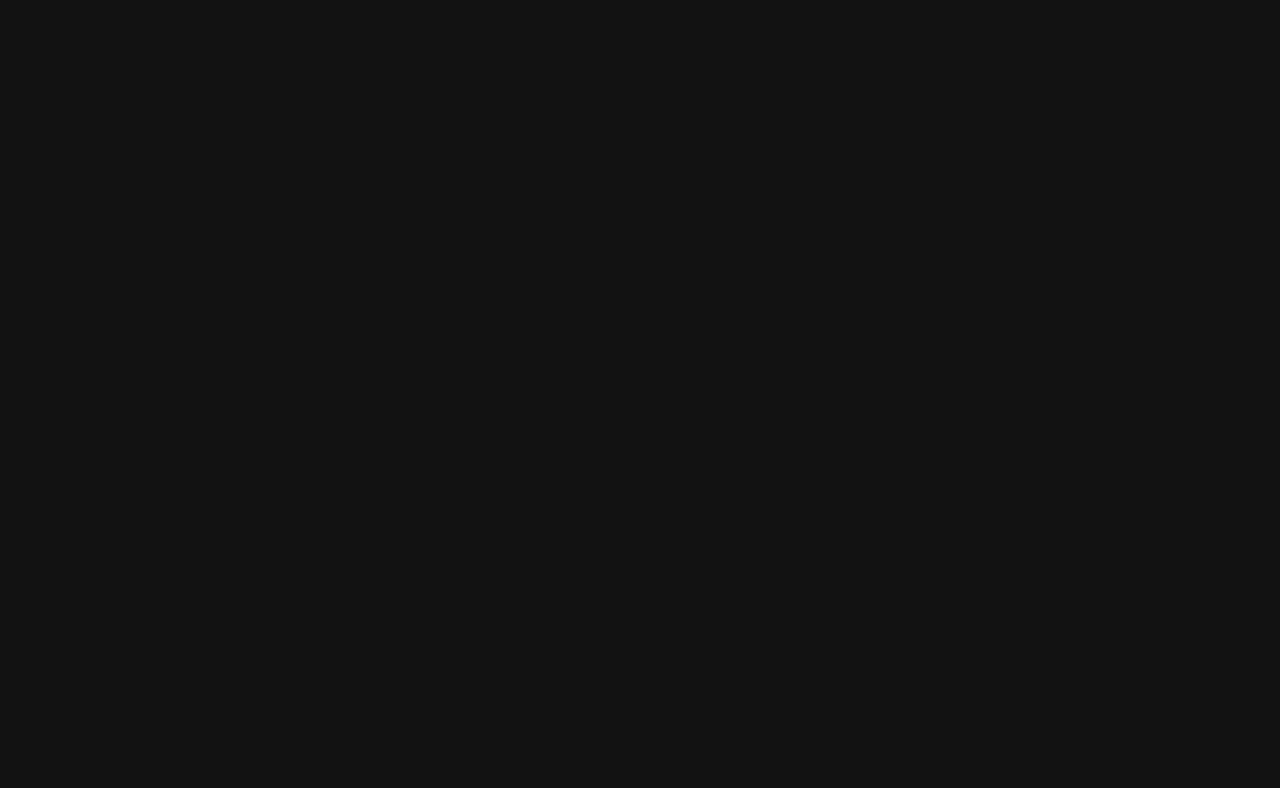
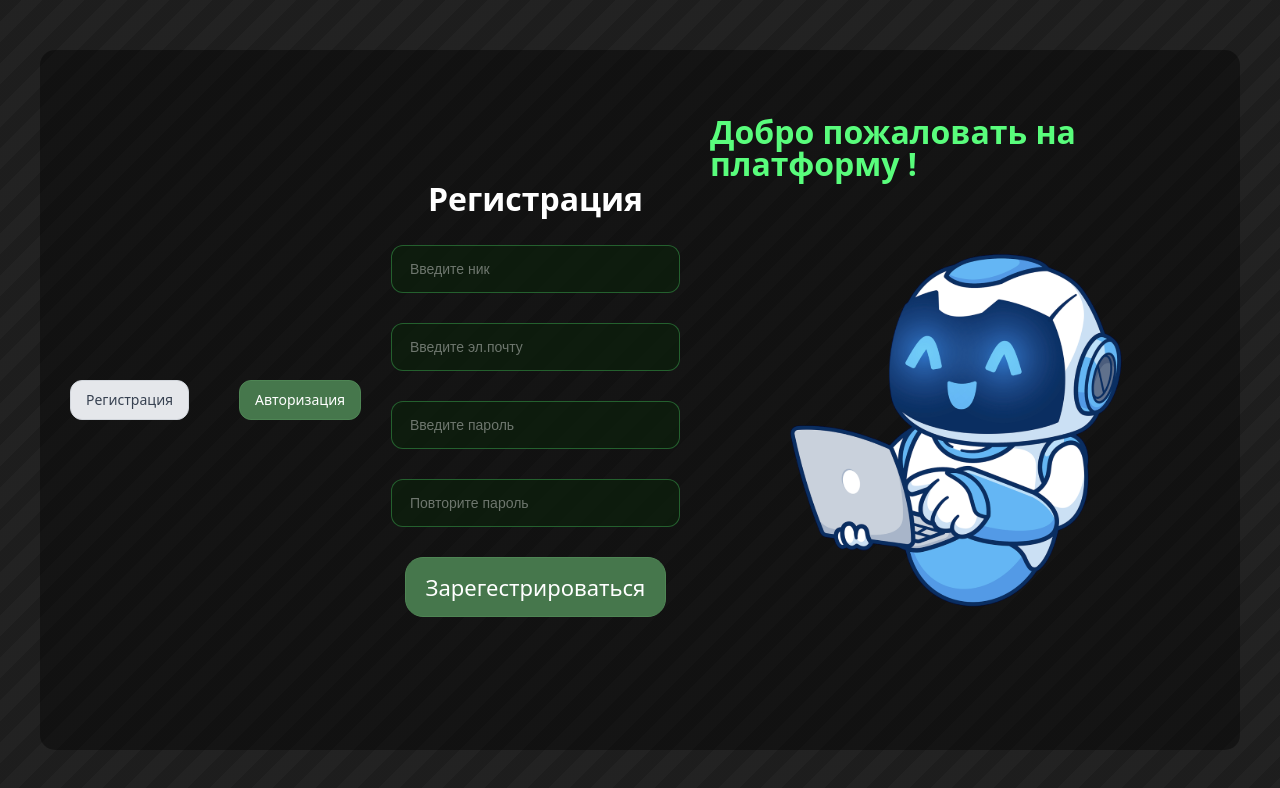
Before and after one commit to TheGedzie/True-Web-Platform, a React (Vite) app: page /register in a window 1280 px wide. Before the commit this address had no page. Shown: the top 788 px of the page. Built offline with nearby package versions, Linux system fonts and the light colour scheme.

Commit message:
Implemented auth-register page

```diff
--- a/package.json
+++ b/package.json
@@ -20,6 +20,7 @@
     "json-server": "^1.0.0-beta.15",
     "react": "^19.2.0",
     "react-dom": "^19.2.0",
+    "react-hook-form": "^7.75.0",
     "react-router-dom": "^7.13.1"
   },
   "devDependencies": {
--- a/src/App.tsx
+++ b/src/App.tsx
@@ -4,6 +4,7 @@ import { PreviewCourse } from "./pages/PreviewCourse"
 import { Start } from "./pages/Start"
 import { Course } from "./pages/Course"
 import { Courses } from "./pages/Courses"
+import { RegisterAuth } from "./pages/RegisterAuth"
 
 function App() {
   return (
@@ -14,6 +15,7 @@ function App() {
       <Route path="/course/:id" element={<Course />}></Route>
       <Route path="/" element={<Start />}/>
       <Route path="/courses" element={<Courses />}/>
+      <Route path="/register" element={<RegisterAuth />}/>
     </Routes>
    </BrowserRouter>
   )
--- a/src/components/CodeEditor/CodeEditor.tsx
+++ b/src/components/CodeEditor/CodeEditor.tsx
@@ -6,11 +6,10 @@ import cls from './CodeEditor.module.css'; // ← теперь cls
 
 interface CodeEditorProps {
   codeValue : string,
-  resultValue : string
 }
 
 
-const CodeEditor = ({codeValue, resultValue} : CodeEditorProps) => {
+const CodeEditor = ({codeValue} : CodeEditorProps) => {
   const [htmlCode, setHtmlCode] = useState(`${codeValue}`);
 
   const [output, setOutput] = useState('');
--- a/src/pages/Course/Course.tsx
+++ b/src/pages/Course/Course.tsx
@@ -43,7 +43,7 @@ export const Course = () => {
 
   return (
     <>
-      <CodeEditor codeValue={`<h1>${courseContent || ''}</h1>`} />
+      <CodeEditor codeValue={`<h1>${courseContent || ''}</h1>`}/>
       <div className={cls.buttonContainer}>
         <Button
           children="⇦ Назад"
--- /dev/null
+++ b/src/pages/RegisterAuth/RegisterAuth.module.css
@@ -0,0 +1,70 @@
+.container{
+    width: 100%;
+    height: 100vh;
+    display: flex;
+    align-items: center;
+    justify-content: center;
+}
+.formContainer{
+  display: flex;
+  justify-content: center;
+  align-items: center;
+  border-radius: 15px;
+  column-gap: 30px;
+  max-width: 1200px;
+  width: 100%;
+  max-height: 700px;
+  height: 100%;
+  padding: 30px;
+  background-color: rgba(0, 0, 0, 0.4);
+}
+.form{
+    width: 100%;
+    max-width: 30vw;
+    display: flex;
+    flex-direction: column;
+    align-items: center;
+    justify-content: center;
+    gap: 30px;
+
+}
+.tabs{
+  width: 100%;
+  display: flex;
+  align-items: center;
+  justify-content: center;
+  gap: 50px;
+}
+.input {
+  width: 100%;
+  padding: 14px 18px;
+  background: rgba(13, 31, 13, 0.8);
+  border: 1px solid rgba(89, 253, 124, 0.3);
+  border-radius: 12px;
+  font-size: 16px;
+  color: #d4f5d4;
+  transition: all 0.3s ease;
+  outline: none;
+  box-sizing: border-box;
+}
+
+.input::placeholder {
+  color: rgba(255, 255, 255, 0.4);
+  font-size: 14px;
+}
+
+.input:hover {
+  border-color: rgba(89, 253, 124, 0.6);
+  background: rgba(13, 31, 13, 0.9);
+}
+
+.input:focus {
+  border-color: #59FD7C;
+  box-shadow: 0 0 12px rgba(89, 253, 124, 0.4);
+  background: #0d1f0d;
+}
+.line{
+  width: 2px;
+  height: 100%;
+  background-color: white;
+}
--- /dev/null
+++ b/src/pages/RegisterAuth/RegisterAuth.tsx
@@ -0,0 +1,134 @@
+import { useState } from 'react'
+import cls from './RegisterAuth.module.css'
+import { Button } from '../../components/UI/Button'
+import { useForm } from 'react-hook-form'
+import mascotte from '../../assets/mascotte.svg'
+import { Title } from '../../components/UI/Title'
+
+interface IForm{
+  'userName': string
+  'email' : string
+  'password': string
+  'repeatPassword': string
+}
+
+const onSubmit = (data : IForm) => {
+  console.log(data)
+}
+
+export const RegisterAuth = () => {
+  const { register, handleSubmit, watch, formState: {errors} } = useForm<IForm>(
+    {
+      mode: 'onChange'
+    }
+  )
+
+  const password = watch('password')
+  const [activeTab, setActiveTab] = useState("registr")
+  return (
+    <div className={cls.container}>
+      <div className={cls.formContainer}>
+          <div className={cls.tabs}>
+            <Button children="Регистрация" size='small' variant={activeTab === 'registr' ? "secondary" : "primary"} onClick={() => {
+              if(activeTab != "registr"){
+                setActiveTab("registr")
+              }
+            }}/>
+            <Button children="Авторизация" size='small' variant={activeTab === 'auth' ? "secondary" : "primary"} onClick={() => {
+              if(activeTab != "auth"){
+                setActiveTab("auth")
+              }
+            }}/>
+          </div>
+          {activeTab === "registr" && (
+            <>
+            <form className={cls.form} onSubmit={handleSubmit(onSubmit)}>
+            <Title color='white' level='h2'>Регистрация</Title>
+            <input className={cls.input} type="text" placeholder='Введите ник'
+              {...register(
+                'userName',{
+                  required: "Это обязательное поле !",
+                  maxLength: {
+                    value: 15,
+                    message: "Ник максимум 15 символов"
+                  }
+                }
+              )}
+            />
+            <input className={cls.input} type="email" placeholder='Введите эл.почту'
+              {...register(
+                'email', {
+                  required: "Это обязательное поле !",
+                  pattern: {
+                    value: /^[a-zA-Z0-9._%+-]+@[a-zA-Z0-9.-]+\.[a-zA-Z]{2,}$/,
+                    message: "Неверный формат почты, пример: mailname@example.com"
+                  }
+                }
+              )}
+            />
+            <input className={cls.input} type="password" placeholder='Введите пароль' {
+              ...register(
+                'password', {
+                  required: "Это обязательное поле !",
+                  minLength: {
+                    value: 6,
+                    message: "Минимальная длина пароля - 6 симовлов"
+                  },
+                  pattern: {
+                    value: /^(?=.*[A-Z])(?=.*[!@#$%^&*?]).+$/,
+                    message: "Пароль должен содержать заглавную букву и спецсимвол (!@#$%^&*?)"
+                  }
+                }
+              )
+            }/>
+            <input className={cls.input} type="password" placeholder='Повторите пароль'{
+              ...register(
+                'repeatPassword',{
+                  required: "Это обязательное поле !",
+                  validate: value => value === password || "Пароли не совпадают"
+                }
+              )
+            }/>
+          {errors.userName && <p>{errors.userName.message}</p>}
+          {errors.email && <p>{errors.email.message}</p>}
+          {errors.password && <p>{errors.password.message}</p>}
+          {errors.repeatPassword && <p>{errors.repeatPassword.message}</p>}
+          <Button size='medium' type='submit' children="Зарегестрироваться"/>
+            </form>
+        </>
+          )}
+          {activeTab === "auth" && (
+            <>
+              <form className={cls.form} onSubmit={handleSubmit(onSubmit)}>
+                <Title color='white' level='h2'>Регистрация</Title>
+                <input type="email" className={cls.input} placeholder='Введите эл.почту'{...register(
+                  "email",{
+                    pattern: {
+                      value: /^[a-zA-Z0-9._%+-]+@[a-zA-Z0-9.-]+\.[a-zA-Z]{2,}$/,
+                      message : "Неправильный формат почты"
+                    },
+                    required: "Вы не ввели почту"
+                  }
+                )}/>
+                <input type="password" className={cls.input} placeholder='Введите пароль' {
+                  ...register(
+                    "password",{
+                      required: "Вы не ввели пароль !",
+                    }
+                  )
+                }/>
+               {errors.email && <p>{errors.email.message}</p>}
+               {errors.password && <p>{errors.password.message}</p>}
+                <Button children="Авторизироваться" type='submit'/>
+              </form>
+            </>
+          )}
+        <div className={cls.helloContainer}>
+        <div className={cls.line}></div>
+            <Title children={"Добро пожаловать на платформу !"} color='green' level='h1'/>
+            <img className={cls.mascotte} src={mascotte} alt="robot mascotte" />
+        </div>
+      </div>
+    </div>
+  )
+}
--- /dev/null
+++ b/src/pages/RegisterAuth/index.ts
@@ -0,0 +1 @@
+export { RegisterAuth } from './RegisterAuth'
--- a/src/pages/Start/Start.tsx
+++ b/src/pages/Start/Start.tsx
@@ -20,7 +20,7 @@ export const Start = () => {
             <div className={cls.heroRight}>
                 <Title children="TrueWebPlatform" size='large' color='white'/>
                 <Button  children="Присоедениться" animation size='large' onClick={() => {
-                    navigate('/education')
+                    navigate('/register')
                 }}/>
             </div>
         </div>
```
Also changed, not shown: 1 other file (tests, documents, lock files or other folders).
